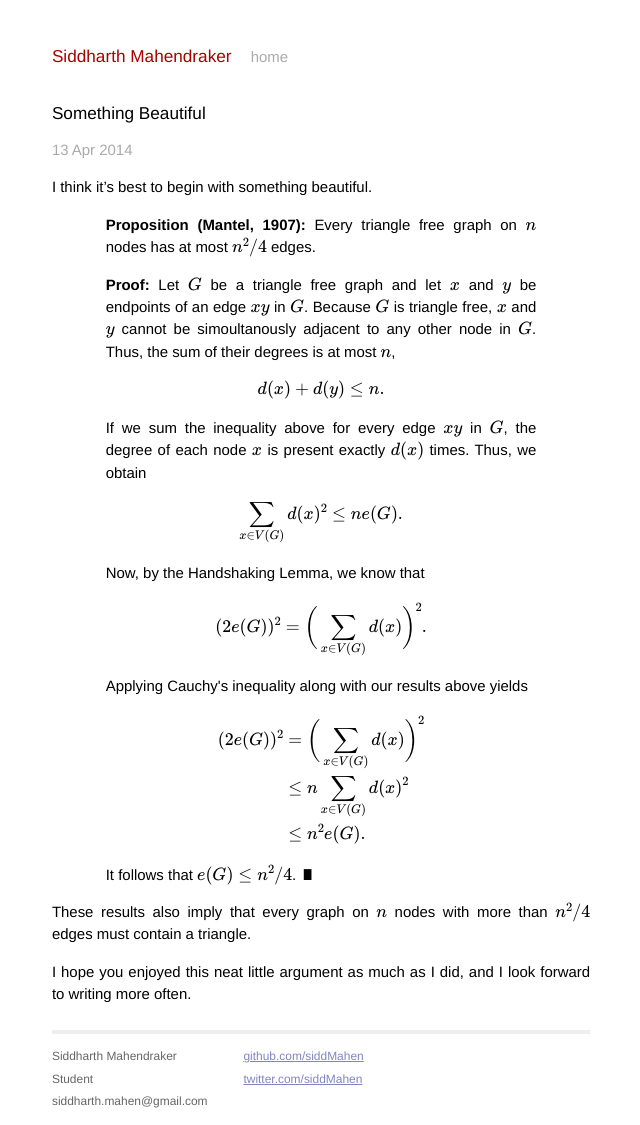
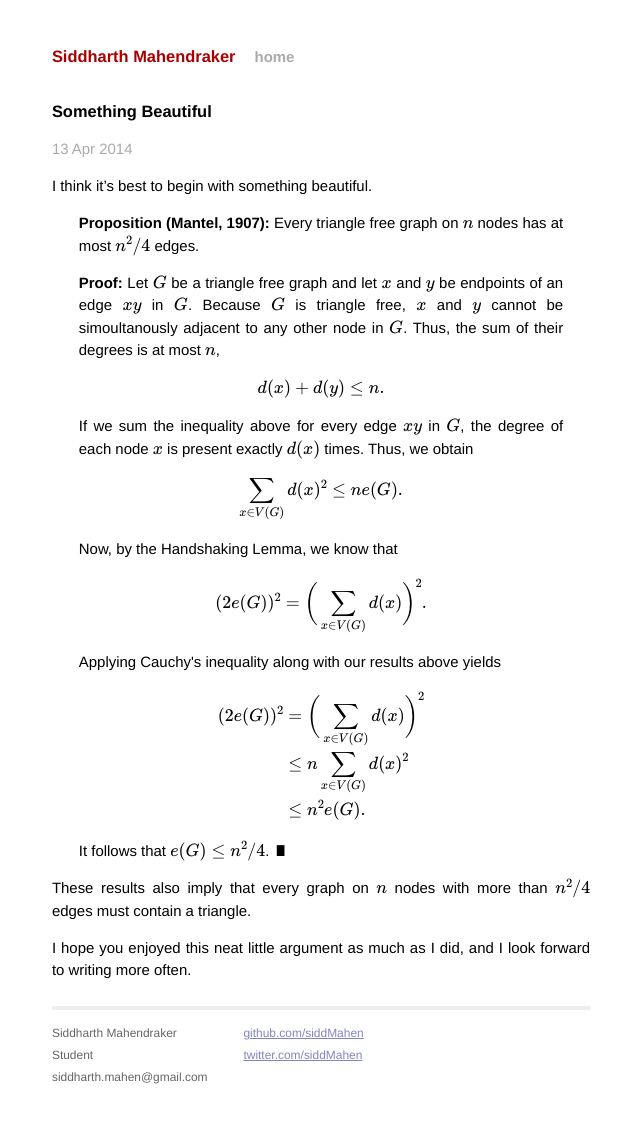
Before and after one commit to siddMahen/siddmahen.github.io, a Jekyll site: the page built from _posts/2014-04-12-something-beautiful.md, in a window 1280 px wide. Shown: the whole page, without its empty margins (319-959 px from the left). Built offline with Jekyll 4.4.1, drawn with Linux system fonts in a browser that asks for light colours; Markdown is read by kramdown in place of the engine named in the settings; formulas are drawn with MathJax 3; after the commit the page ends 1101 px from its top, so only the background shows below that.

Commit message:
Slight tweaks, wider math

```diff
--- a/css/main.css
+++ b/css/main.css
@@ -16,13 +16,11 @@ body {
   background-color: #FFF;
   font: 13.34px Helvetica, Arial, sans-serif;
   font-size: small;
-  font-weight: 300;
   text-align: center;
 }
 
 h1, h2, h3, h4, h5, h6 {
-  font-size: 115%;
-  font-weight: 300;
+  font-size: 110%;
 }
 
 h1 { margin-bottom: 1em; }
@@ -69,7 +67,7 @@ a:visited { color: #a0a; }
 
 .header a {
   text-decoration: none;
-  font-weight: 300;
+  font-weight: bold;
 }
 
 .title {
--- a/css/math.css
+++ b/css/math.css
@@ -4,7 +4,7 @@
 .lem,
 .defn {
     display: block;
-    width: 80%;
+    width: 90%;
     margin: 0 auto;
 }
 
```
